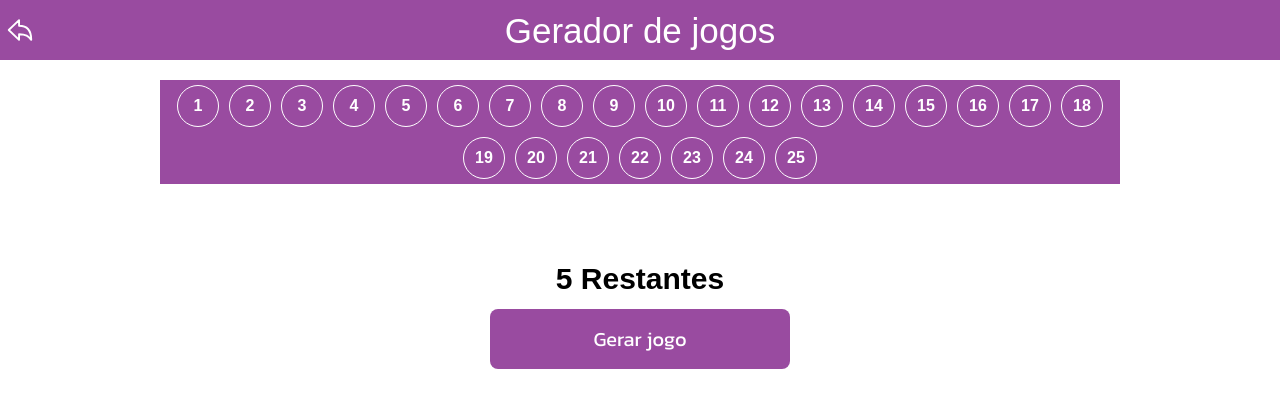
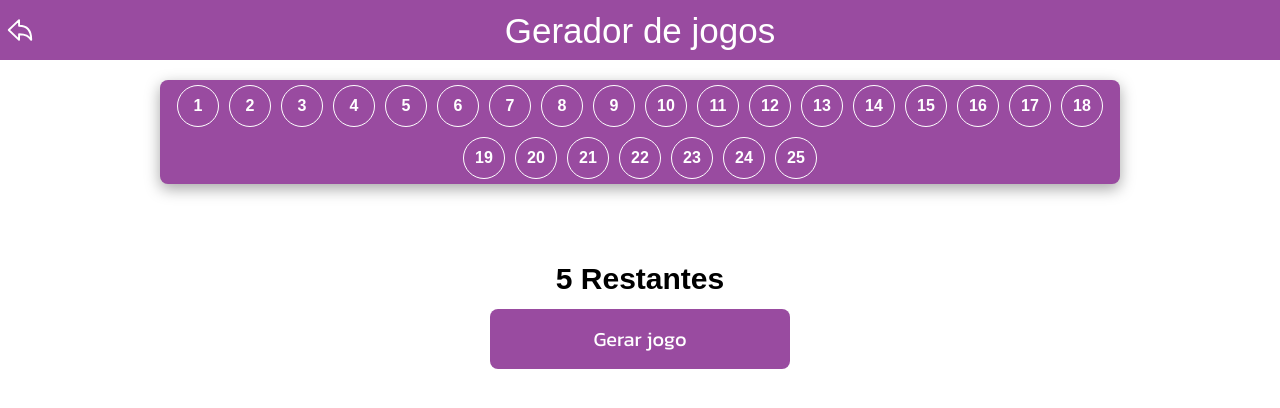
Before and after one commit to Ludmila06Marques/Loteria, a plain HTML site: page gerador/index.html in a window 1280 px wide. Drawn offline with nearby package versions, Linux system fonts and the light colour scheme.

Commit message:
add: border radius on gerador

```diff
--- a/gerador/gerador.css
+++ b/gerador/gerador.css
@@ -37,14 +37,17 @@
     display: flex;
   justify-content: center;
     align-items: center;
+
 }
 .option{
+    border-radius: 8px;
     display: flex;
     flex-wrap: wrap;
     justify-content: center;
     margin-top: 20px;
     width: 75%;
     background-color:#994BA0;
+    box-shadow: rgba(0, 0, 0, 0.35) 0px 5px 15px;
 }
 .numero{
   display: flex;
```
